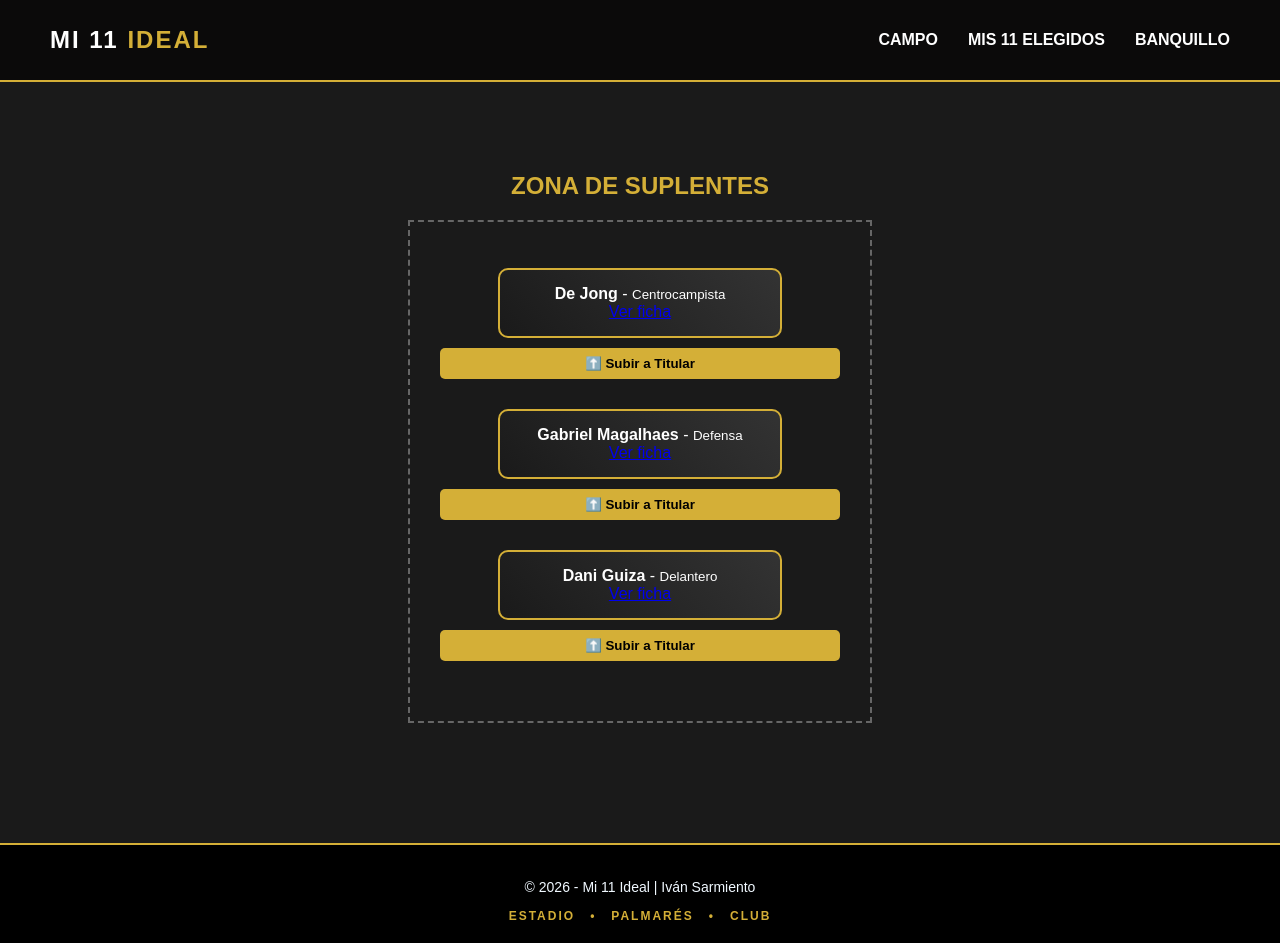
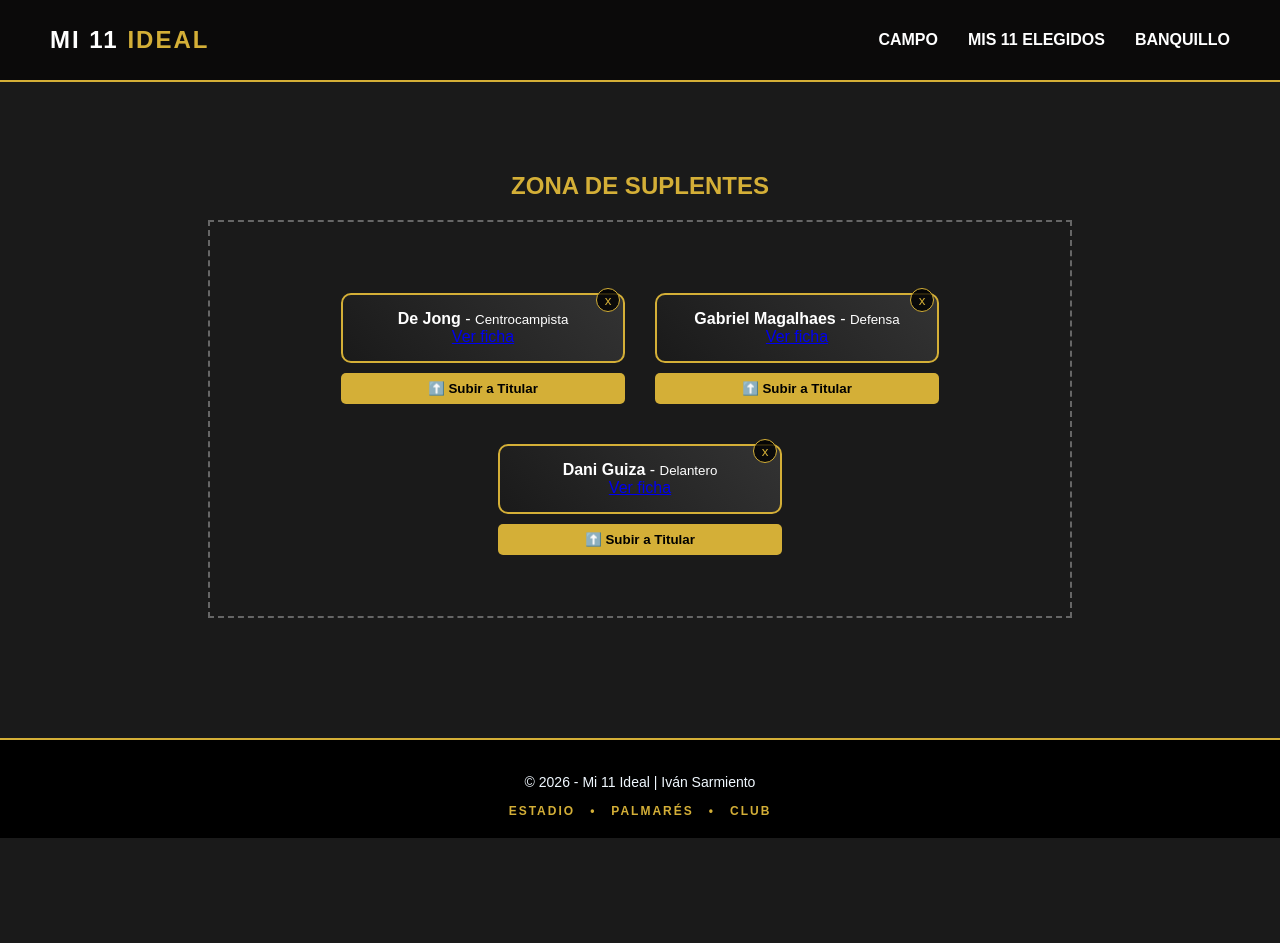
Before and after one commit to Ivan200777/PRACTICAS, a Vue app in the folder libnamic/: page /banquillo in a window 1280 px wide. After the commit the page ends 838 px from the top, so only its background shows below. Built offline with nearby package versions, Linux system fonts and the light colour scheme.

Commit message:
DÍA 5 (Botón de borrar y mantenimiento de datos al reiniciar la página)

```diff
--- a/libnamic/src/DatosDeLosJugadores.js
+++ b/libnamic/src/DatosDeLosJugadores.js
@@ -1,7 +1,10 @@
-import { ref } from 'vue'
+import { ref, watch } from 'vue' //El watch para que si vue encuentra un dato nuevo que no esté guardado, lo use
 
+const datosGuardados = localStorage.getItem('misJugadores')
+export const listaCompartida = ref(
 
-export const listaCompartida = ref([
+  datosGuardados ? JSON.parse(datosGuardados) : [
+
   //Portero
   {
     id: 1, nombre: 'Courtois', posicion: 'Portero', titular: true
@@ -45,3 +48,11 @@ export const listaCompartida = ref([
     id:14, nombre: 'Dani Guiza', posicion: 'Delantero', titular: false
   },
   ])
+//Cada vez que la lista cambie guardamos la versión actualizada automáticamente
+  watch(
+    listaCompartida, (nuevaLista) => {
+      localStorage.setItem('misJugadores', JSON.stringify(nuevaLista))
+
+    },
+    {deep: true} //deep sirve para detectar cambios dentro de los objetos
+  )
--- a/libnamic/src/views/BanquilloView.vue
+++ b/libnamic/src/views/BanquilloView.vue
@@ -5,9 +5,26 @@ import { listaCompartida as jugadores } from '@/DatosDeLosJugadores.js'
 const cambiarEstado = (id) => {
   // Buscamos al jugador por su ID en la lista compartida
   const j = jugadores.value.find(jug => jug.id === id)
+
+  // Lógica para no pasarse de 11 titulares
+  if (j && !j.titular) {
+    const totalTitulares = jugadores.value.filter(jug => jug.titular).length
+    if (totalTitulares >= 11) {
+      alert("¡Ya tienes 11 titulares! Debes bajar a alguien al banquillo primero.")
+      return
+    }
+  }
+
   if (j) {
     // Si es titular pasa a ser falso, y viceversa
     j.titular = !j.titular
+  }
+}
+
+// Nueva función para borrar jugadores desde el banquillo
+const borrarJugador = (id) => {
+  if (confirm('¿Estás seguro de que quieres despedir a este suplente?')) {
+    jugadores.value = jugadores.value.filter(j => j.id !== id)
   }
 }
 </script>
@@ -20,8 +37,12 @@ const cambiarEstado = (id) => {
         No hay suplentes por ahora
       </p>
 
-      <ul style="list-style: none; padding: 0;">
-        <li v-for="jugador in jugadores.filter(j => !j.titular)" :key="jugador.id" style="margin-bottom: 30px;">
+      <ul style="list-style: none; padding: 0; display: flex; flex-wrap: wrap; justify-content: center;">
+        <li v-for="jugador in jugadores.filter(j => !j.titular)" :key="jugador.id" style="margin: 15px; position: relative; display: inline-block;">
+
+          <button @click="borrarJugador(jugador.id)" class="Despedir">
+            x
+          </button>
 
           <tarjeta-de-jugador :jugador="jugador" />
 
@@ -45,9 +66,35 @@ const cambiarEstado = (id) => {
   padding: 50px;
 }
 .zona-reservas {
-  width: 400px;
+  width: 100%;
+  max-width: 800px;
   border: 2px dashed #666;
   margin: 20px auto;
   padding: 30px;
 }
+
+/* Estilo para el botón de borrar */
+.Despedir {
+  position: absolute;
+  top: 5px;
+  right: 5px;
+  width: 24px;
+  height: 24px;
+  border-radius: 50%;
+  background: rgba(0,0,0,0.8);
+  color: #d4af37;
+  border: 1px solid #d4af37;
+  cursor: pointer;
+  z-index: 10;
+  display: flex;
+  align-items: center;
+  justify-content: center;
+  transition: 0.3s;
+}
+
+.Despedir:hover {
+  background: #d4af37;
+  color: black;
+  transform: scale(1.1);
+}
 </style>
--- a/libnamic/src/views/JugadoresView.vue
+++ b/libnamic/src/views/JugadoresView.vue
@@ -1,11 +1,14 @@
 <script setup>
 import TarjetaDeJugador from '@/components/TarjetaDeJugador.vue';
-import {ref} from 'vue' //ref sirve para actualizar la pantalla con nuevos datos
+import {ref, computed} from 'vue' //ref sirve para actualizar la pantalla con nuevos datos
 import { listaCompartida as jugadores } from '@/DatosDeLosJugadores.js'
+
+
+
 const nuevoNombre = ref('')
 const nuevaPosicion = ref('Portero')
 const nuevoId = ref()
-
+const busqueda = ref('')
   //Esto será para que el botón de fichar funcione
   const añadirFichaje=() => {
     if (nuevoNombre.value.trim() === '') return //El trim es para eliminar los espacios feos de un nombre
@@ -31,6 +34,18 @@ const cambiarEstado = (id) => {
     jugador.titular = !jugador.titular
   }
 }
+
+const borrarJugador = (id) => {
+  if (confirm('¿Estás seguro de que quieres despedir a este jugador?')){
+    jugadores.value= jugadores.value.filter(j => j.id !==id)
+  }
+}
+
+const titularesFiltrados = computed(()=> {
+  return jugadores.value
+  .filter(j => j.titular)//solo los que están en el campo
+  .filter(j => j.nombre.toLowerCase().includes(busqueda.value.toLowerCase())) //Filtramos por nombre
+})
 
 </script>
 
@@ -69,11 +84,22 @@ FICHAR
 </p>
 </div>
 
+<div style="margin-bottom: 20px;">
+  <input
+  v-model="busqueda"
+  type="text"
+  placeholder="🔎Buscar jugador titular..."
+  style="padding: 10px; width: 300px; border-radius: 20px; border: 1px solid #d4af37; background: #1a1a1a; color: white; text-align: center;"
+>
+</div>
 <h2 style="color: #d4af37;">MIS 11 TITULARES</h2>
 <ul style="list-style: none; padding: 0; display: flex; flex-wrap: wrap; justify-content: center;">
 
-  <li v-for="j in jugadores.filter(jug => jug.titular)" :key="j.id" style="margin: 15px;">
-
+<li v-for="j in titularesFiltrados" :key="j.id" style="margin: 15px; position: relative; display: inline-block;">
+    <button
+    @click="borrarJugador(j.id)" class="Despedir"  >
+    x
+</button>
     <tarjeta-de-jugador :jugador="j" />
 
     <button
@@ -103,4 +129,28 @@ FICHAR
   transform: scale(1.05);
   box-shadow: 0 0 15px #d4af37;
 }
+
+.Despedir{
+  position: absolute;
+  top: 5px;
+  right: 5px;
+  width: 24px;
+  height: 24px;
+  border-radius: 50%;
+  background: rgba(0,0,0,0.8);
+  color: #d4af37;
+  border: 1px solid #d4af37;
+  cursor: pointer;
+  z-index: 10;
+  display: flex;
+  align-items: center;
+  justify-content: center;
+  transition: 0.3s;
+}
+
+.Despedir:hover{
+  background: #d4af37;
+  color: black;
+  transform: scale(1.1);
+}
 </style>
```
